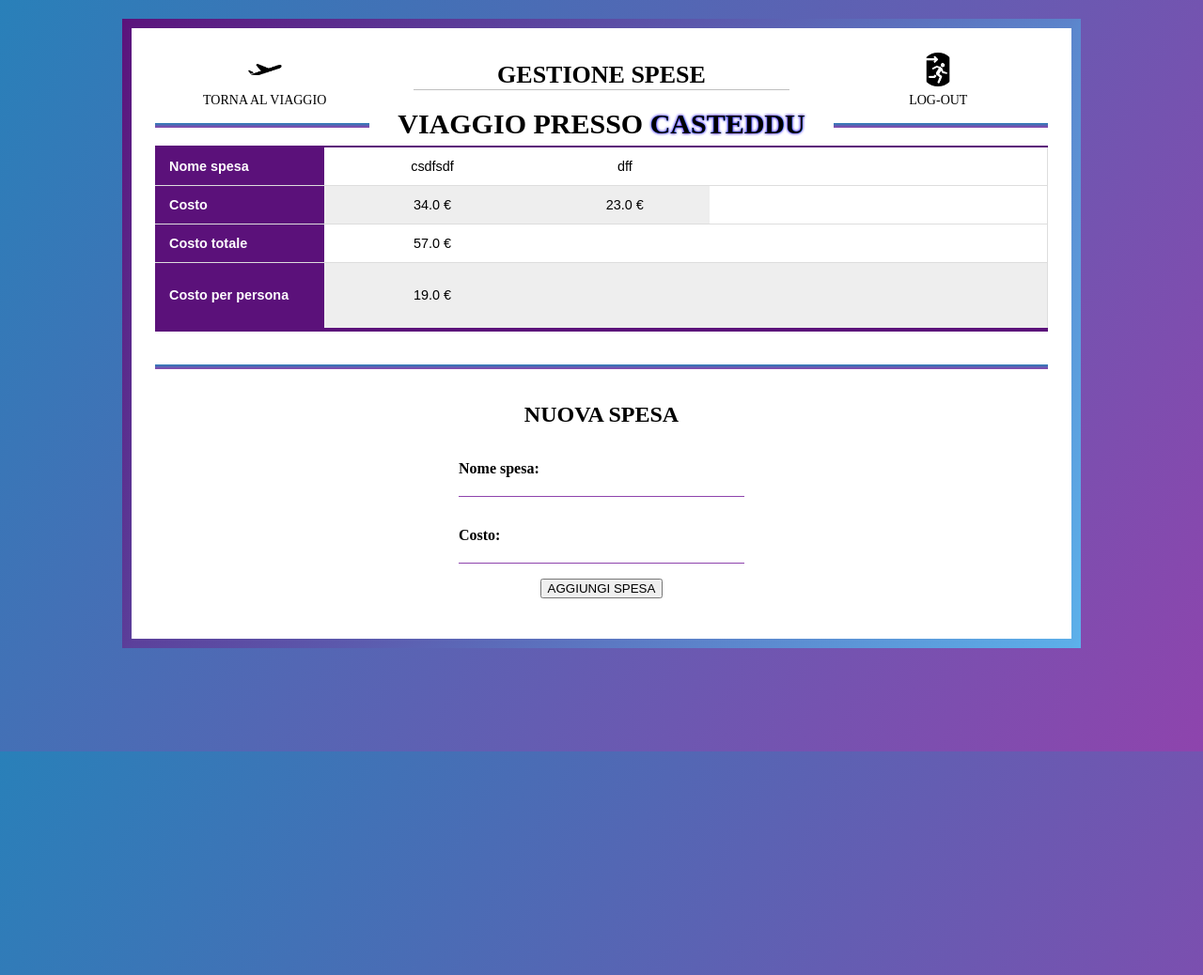
After one commit to danielelurani/gruppi-di-viaggio, a Django app: page /organizzatoreViaggi/expenses/17/ in a window 1280 px wide. The commit adds this page. Shown: the whole page at 94% size. Run offline with Django 4.2, Linux system fonts and the light colour scheme; a user stored in the database is signed in; data comes from the database, SQL or seed files in the repository; both versions use the stored data as it was after the commit.

Commit message:
Implementata gestione delle spese

```diff
--- a/sitoProgettoIsw/organizzatoreViaggi/admin.py
+++ b/sitoProgettoIsw/organizzatoreViaggi/admin.py
@@ -1,5 +1,5 @@
 from django.contrib import admin
-from .models import CustomUser, Travel, Invitation, Comment, Stage
+from .models import CustomUser, Travel, Invitation, Comment, Stage, Expense
 
 # Register your models here.
 admin.site.register(CustomUser)
@@ -7,3 +7,4 @@ admin.site.register(Travel)
 admin.site.register(Invitation)
 admin.site.register(Comment)
 admin.site.register(Stage)
+admin.site.register(Expense)
--- a/sitoProgettoIsw/organizzatoreViaggi/forms.py
+++ b/sitoProgettoIsw/organizzatoreViaggi/forms.py
@@ -38,6 +38,10 @@ class StageForm(ModelForm):
 
 class CommentForm(forms.Form):
     content = forms.CharField(widget=forms.Textarea, label='')
+
+class ExpenseForm(forms.Form):
+    name = forms.CharField(label = 'Nome spesa')
+    price = forms.FloatField(label = 'Costo')
 
 class InvitationForm(forms.Form):
 
--- /dev/null
+++ b/sitoProgettoIsw/organizzatoreViaggi/static/css/expenses.css
@@ -0,0 +1,326 @@
+body {
+    margin: 0;
+    padding: 0;
+    background: linear-gradient(120deg, #2980b9, #8e44ad);
+    height: 100vh;
+    overflow: hidden;
+}
+
+.page-container {
+    position: absolute;
+    top: 50%;
+    left: 50%;
+    transform: translate(-50%, -50%);
+    height: 700px;
+    width: 1000px;
+    background: white;
+    border-radius: 10px;
+    border-image: linear-gradient(120deg, #5b117a, #5cb3ec) 30;
+    border-width: 10px;
+    border-style: solid;
+}
+
+@media screen and (max-height: 1000px) {
+    .page-container {
+        position: absolute;
+        top: 20px;
+        left: 50%;
+        transform: translateX(-50%);
+        height: 650px;
+        width: 1000px;
+        background: white;
+        border-radius: 10px;
+        border-image: linear-gradient(120deg, #5b117a, #5cb3ec) 30;
+        border-width: 10px;
+        border-style: solid;
+    }
+}
+
+nav {
+    height: 100px;
+    width: 100%;
+    display: flex;
+    flex-direction: row;
+    justify-content: space-around;
+    align-items: center;
+}
+
+nav h1 {
+    height: 30px;
+    width: 40%;
+    font-size: 26px;
+    text-align: center;
+    justify-content: center;
+    align-items: center;
+    border-bottom: 1px solid silver;
+}
+
+nav a {
+    height: 100%;
+    width: 25%;
+    display: flex;
+    flex-direction: column;
+    justify-content: center;
+    align-items: center;
+    text-decoration: none;
+    margin-top: 10px;
+    transition: .4s;
+}
+
+nav a img {
+    height: 36px;
+    width: 36px;
+    margin-bottom: -22px;
+
+    --color: #2980B9;   /* the color of the border */
+    --border: 3px;      /* the thickness of the border */
+    --offset: 10px;     /* control the movement of the border */
+    --gap: 2px;         /* the gap on hover */
+
+    border-radius: 50%;
+    cursor: pointer;
+    padding: calc(var(--border) + var(--gap));
+    border: var(--offset) solid #0000;
+    --_m: radial-gradient(50% 50%, #000 calc(100% - var(--offset)),#0000 calc(100% - var(--border)));
+    -webkit-mask: var(--_m);
+    mask: var(--_m);
+    --_g: #0000 calc(99% - var(--border)), var(--color) calc(100% - var(--border)) 99%,#0000;
+    --_s: var(--offset);
+    --_r: 100% 100% at;
+
+    background:
+        radial-gradient(var(--_r) 0    0   ,var(--_g)) calc(100% + var(--_s)) calc(100% + var(--_s)),
+        radial-gradient(var(--_r) 100% 0   ,var(--_g)) calc(0%   - var(--_s)) calc(100% + var(--_s)),
+        radial-gradient(var(--_r) 0    100%,var(--_g)) calc(100% + var(--_s)) calc(0%   - var(--_s)),
+        radial-gradient(var(--_r) 100% 100%,var(--_g)) calc(0%   - var(--_s)) calc(0%   - var(--_s));
+    background-size: 50% 50%;
+    background-repeat: no-repeat;
+    transition: .4s;
+}
+
+nav a:hover img {
+    --_s: 0px
+}
+
+nav a p {
+    text-align: center;
+    color: black;
+    text-transform: uppercase;
+    font-size: 14px;
+}
+
+.main-c {
+    height: 80%;
+    width: 95%;
+    margin-top: 5%;
+    margin-left: 2.5%;
+    display: flex;
+    flex-direction: row;
+    align-items: center;
+    justify-content: center;
+}
+
+.travel-table-container {
+    width: 95%;
+    position: absolute;
+    top: 10%;
+    display: flex;
+    flex-direction: column;
+}
+
+.travel-title {
+    height: 50px;
+    width: 100%;
+    display: flex;
+    justify-content: center;
+    align-items: center;
+    margin-bottom: 10px;
+}
+
+.travel-table-container h1 {
+    text-align: center;
+    height: 30px;
+    padding-left: 30px;
+    padding-right: 30px;
+    background: white;
+    margin-bottom: 1px;
+    color: black;
+    font-size: 30px;
+    z-index: 2;
+}
+
+.travel-table-container h1 span {
+    color: #000000;
+    text-shadow: .1px .1px .2px #007fff, 0 0 .1em #8f00ff, 0 0 .1em #007fff;
+    text-transform: uppercase;
+}
+
+::-webkit-scrollbar {
+    height: 5px;
+    position: absolute;
+    left: 0;
+}
+
+::-webkit-scrollbar-track {
+    background: #f1f1f1;
+}
+
+::-webkit-scrollbar-thumb {
+    background: #5cb3ec;
+}
+
+::-webkit-scrollbar-thumb:hover {
+    background: #8e44ad;
+}
+
+.travel-table {
+    width: 100%;
+    min-width: 100%;
+    display: flex;
+    justify-content: left;
+    align-items: center;
+    border-collapse: collapse;
+    font-size: 0.9em;
+    font-family: sans-serif;
+    min-width: 100%;
+    overflow-X: auto;
+    empty-cells: show;
+    border-bottom: 2px solid #5b117a;
+}
+
+.travel-table tr {
+    border-bottom: 1px solid #dddddd;
+    border-right: 1px solid #dddddd;
+}
+
+.travel-table tr th {
+    background-color: #5b117a;
+    color: #ffffff;
+    text-align: left;
+    width: 150px;
+    min-width: 150px;
+}
+
+.travel-table th, .travel-table td {
+    padding: 12px 15px;
+}
+
+.travel-table td {
+    width: 200px;
+    max-width: 200px;
+    min-width: 50px;
+    text-align: center;
+}
+
+.travel-table tr:nth-of-type(even) {
+    background-color: #eeeeee;
+}
+
+.travel-table tr:first-of-type {
+    border-top: 2px solid #5b117a;
+}
+
+.travel-table tr:last-of-type {
+    border-bottom: 2px solid #5b117a;
+}
+
+
+.date-item, .destination-item {
+    float: left;
+}
+
+.travel-table tr .itinerary-item {
+    display: flex;
+    flex-direction: column;
+    align-items: center;
+    justify-content: space-between;
+}
+
+.travel-table tr .itinerary-item p {
+    height: 25%;
+    width: 100%;
+    overflow: auto;
+}
+
+.line1 {
+    height: 5px;
+    width: 100%;
+    position: absolute;
+    top: 14%;
+    background: linear-gradient(#2980b9, #8e44ad);
+}
+
+.line2 {
+    height: 5px;
+    width: 95%;
+    position: absolute;
+    top: 55%;
+    background: linear-gradient(#2980b9, #8e44ad);
+}
+
+/* parte centrale */
+.form-c {
+    position: absolute;
+    top:55%;
+    height: 100%;
+    width: 34%;
+    display: flex;
+    align-items: center;
+    flex-direction: column;
+}
+
+.title_container h2 {
+    margin-top: 40px;
+    align-items: center;
+}
+
+.empty_form_itinerary {
+    height: 400px;
+}
+
+.form_field {
+    width: 100%;
+    height: 100%;
+    margin: 0;
+
+    display: flex;
+    flex-direction: column;
+    justify-content: flex-start;
+    align-items: center;
+}
+
+.form_field p {
+    display: flex;
+    flex-direction: column;
+}
+
+.form_field p label {
+    width: 220px;
+    margin: 0;
+    margin-bottom: 5px;
+    text-align: left;
+    font-weight: bold;
+}
+
+.form_field p input, .form_field p textarea {
+    width: 300px;
+    margin: 0;
+    margin-top: -2px;
+    border: none;
+    border-bottom: solid 1px #8e44ad;
+}
+
+.form_field p textarea {
+    border-left: solid 1px #8e44ad;
+    height: 85px;
+}
+
+.form_itinerary {
+    width: 90%;
+    height: 100%;
+    margin-left: 8%;
+}
+
+.form_container{
+    width: 100%;
+}
--- a/sitoProgettoIsw/organizzatoreViaggi/static/css/invite.css
+++ b/sitoProgettoIsw/organizzatoreViaggi/static/css/invite.css
@@ -84,7 +84,7 @@ body {
 .loginFormContainer h1 {
     text-align: center;
     height: 20px;
-    width: 300px;
+    width: 350px;
     margin: auto;
     margin-top: 20px;
     margin-bottom: 25px;
--- /dev/null
+++ b/sitoProgettoIsw/organizzatoreViaggi/templates/organizzatoreViaggi/expenses.html
@@ -0,0 +1,96 @@
+{% load static %}
+
+<!DOCTYPE html>
+<html lang="it">
+
+<html>
+    <head>
+        <meta charset="UTF-8">
+        <title>Gestione Spese</title>
+        <link rel="stylesheet" href="{% static 'css/expenses.css'%}">
+    </head>
+
+    <body>
+        <div class="page-container">
+
+            <!-- NAVBAR -->
+            <nav>
+
+                <a href="{% url 'detailsTravel' travel.id %}">
+                    <img src="{% static 'images/plane_icon.png' %}" />
+                    <p>Torna al viaggio</p>
+                </a>
+
+                <!-- NOME PAGINA -->
+                <h1>GESTIONE SPESE</h1>
+
+                <!-- ICONA LOGOUT -->
+                <a href="{% url 'logout' %}">
+                    <img src="{% static 'images/logout_icon.png' %}" />
+                    <p>Log-out</p>
+                </a>
+            </nav>
+
+            <div class="main-c">
+
+                <!-- TABELLA VIAGGIO -->
+                <div class="travel-table-container">
+                    <div class="travel-title">
+                        <div class="line1"></div>
+                        <h1>VIAGGIO PRESSO <span> {{ travel.destination }}</span></h1>
+                    </div>
+
+                    <table class="travel-table">
+                        <tr>
+                            <th>Nome spesa</th>
+                            {% for expense in expenses %}
+                            <td>{{ expense.name }}</td>
+                            {% endfor %}
+                        </tr>
+
+                        <tr>
+                            <th>Costo</th>
+                            {% for expense in expenses %}
+                            <td>{{ expense.price }} €</td>
+                            {% endfor %}
+                        </tr>
+
+                        <tr>
+                            <th>Costo totale</th>
+                            <td class="destination-item" colspan="200">{{totalExp}} €</td>
+                        </tr>
+
+                        <tr>
+                            <th>Costo per persona</th>
+
+                            <td colspan="200" class="date-item"><p>{{expForP}} €</p></td>
+                            <td> </td>
+                            <td> </td>
+                            <td> </td>
+                    </table>
+                </div>
+
+                <div class="line2"></div>
+
+                    <div class="form-c">
+                        <div class="title_container">
+                            <h2>NUOVA SPESA</h2>
+                        </div>
+
+                        <div class="form_container">
+                            <form class="empty_form_itinerary" method="post" action="{% url 'addExpense' travel.id %}">
+                                {% csrf_token %}
+                                <div class="form_field">
+                                    {{ form.as_p }}
+                                    <div class="add_button_container">
+                                        <input class="add_button" type="submit" value="AGGIUNGI SPESA">
+                                    </div>
+                                </div>
+                            </form>
+                        </div>
+                    </div>
+                </div>
+            </div>
+        </div>
+    </body>
+</html>
--- a/sitoProgettoIsw/organizzatoreViaggi/urls.py
+++ b/sitoProgettoIsw/organizzatoreViaggi/urls.py
@@ -10,6 +10,8 @@ urlpatterns = [
     path('organizzatoreViaggi/changeItinerary/<int:travel_id>/', views.changeItinerary_view, name='changeItinerary'),
     path('organizzatoreViaggi/userHomePage', views.userHomePage_view, name='userHomePage'),
     path('organizzatoreViaggi/invite', views.invite_view, name='invite'),
+    path('organizzatoreViaggi/expenses/<int:travel_id>/', views.expenses_view, name='expenses'),
     path('organizzatoreViaggi/processInvitation_view/<int:inv_id>/', views.processInvitation_view, name='processInvitation'),
-    path('organizzatoreViaggi/addComment_view/<int:travel_id>/', views.addComment_view, name='addComment')
+    path('organizzatoreViaggi/addComment_view/<int:travel_id>/', views.addComment_view, name='addComment'),
+    path('organizzatoreViaggi/addExpense_view/<int:travel_id>/', views.addExpense_view, name='addExpense')
 ]
--- a/sitoProgettoIsw/organizzatoreViaggi/views.py
+++ b/sitoProgettoIsw/organizzatoreViaggi/views.py
@@ -1,11 +1,11 @@
 from django.shortcuts import render, redirect
 from django.urls import reverse
-from django.contrib.auth.forms import UserCreationForm
-from .forms import CreateUserForm, TravelForm, InvitationForm, CommentForm, StageForm
+from .forms import CreateUserForm, TravelForm, InvitationForm, CommentForm, StageForm, ExpenseForm
 from django.contrib.auth import authenticate, login, logout
 from django.contrib import messages
 from django.contrib.auth.decorators import login_required
-from .models import Travel, Invitation, Comment, Stage
+from .models import Travel, Invitation, Comment, Stage, Expense
+from django.db.models import Sum
 
 # Create your views here.
 
@@ -190,3 +190,40 @@ def invite_view(request):
 
     context = { 'form': form }
     return render(request, 'organizzatoreViaggi/invite.html', context)
+
+@login_required(login_url= 'login')
+def expenses_view(request, travel_id):
+
+    form = ExpenseForm()
+    travel = Travel.objects.get(id = travel_id)
+    participants = travel.participants.count()
+    expenses = Expense.objects.filter(travel = travel_id)
+
+    # Calculate the sum of all expense prices
+    total_expense = expenses.aggregate(total_price = Sum('price'))['total_price']
+    expense_for_person = total_expense / participants
+
+    context = {
+        'form': form,
+        'travel': travel,
+        'expenses': expenses,
+        'totalExp': total_expense,
+        'expForP': expense_for_person
+        }
+
+    return render(request, 'organizzatoreViaggi/expenses.html', context)
+
+def addExpense_view(request, travel_id):
+
+    travel = Travel.objects.get(id = travel_id)
+
+    if request.method == "POST":
+        form = ExpenseForm(request.POST)
+        if form.is_valid():
+            name  = form.cleaned_data['name']
+            price = form.cleaned_data['price']
+            expense = Expense.objects.create(name = name, price = price, travel = travel)
+            expense.save()
+
+    url = reverse('expenses', args=[travel_id])
+    return redirect(url)
```
Also changed, not shown: sitoProgettoIsw/organizzatoreViaggi/models.py (+9 -0 lines), sitoProgettoIsw/organizzatoreViaggi/static/css/detailsTravel.css (+6 -1 lines), sitoProgettoIsw/organizzatoreViaggi/templates/organizzatoreViaggi/detailsTravel.html (+7 -3 lines), sitoProgettoIsw/organizzatoreViaggi/templates/organizzatoreViaggi/signup.html (+0 -42 lines), sitoProgettoIsw/db.sqlite3, sitoProgettoIsw/organizzatoreViaggi/migrations/0003_alter_stage_description_expense.py (added), sitoProgettoIsw/organizzatoreViaggi/migrations/0004_alter_expense_price.py (added), 1 other file.
